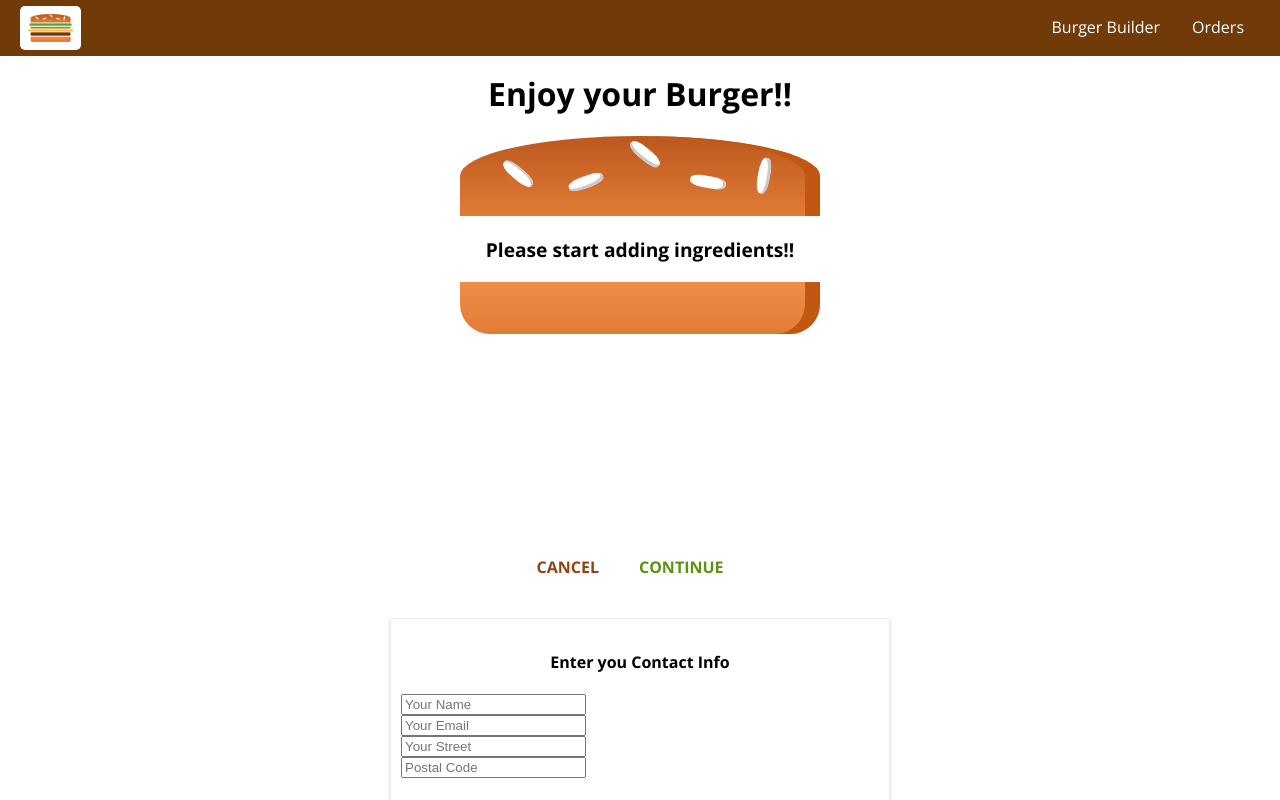
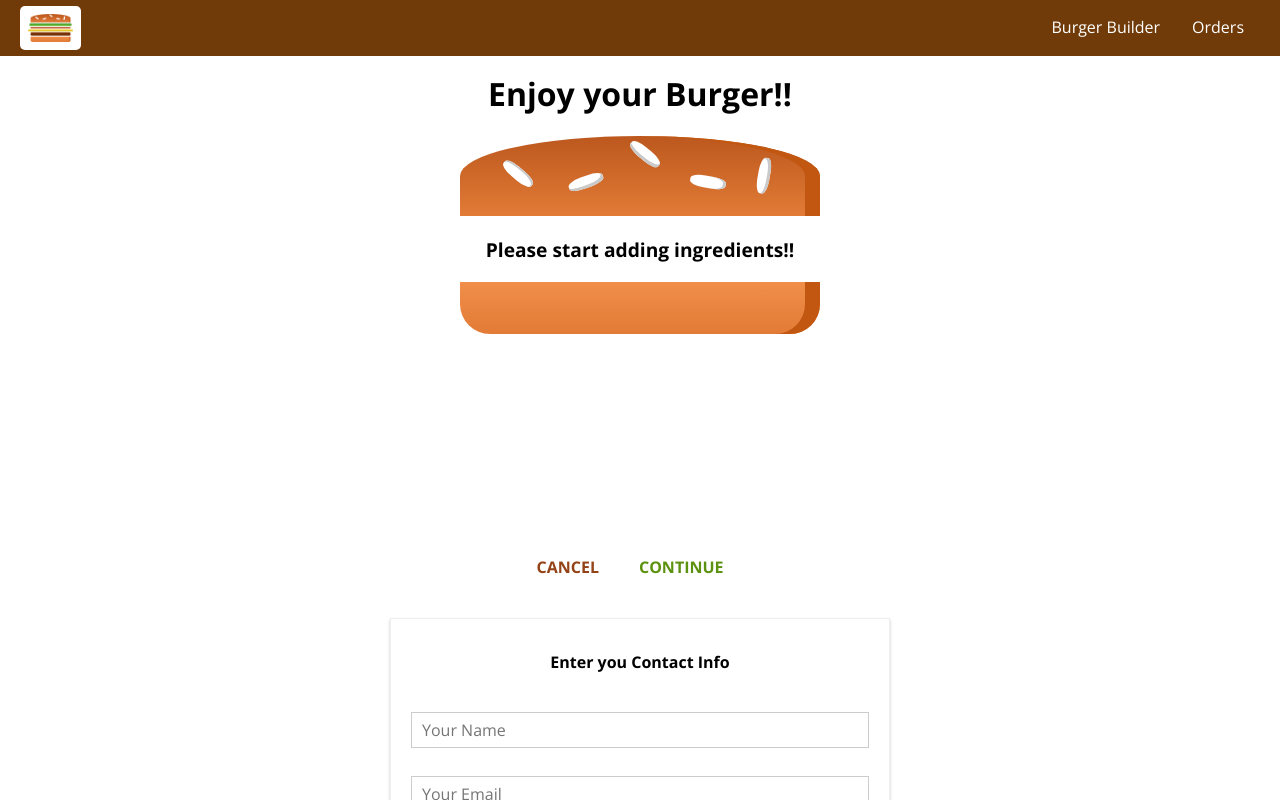
Before and after one commit to ColinKnecht/BurgerBuilder, a React app: page /checkout in a window 1280 px wide. Both pictures are taken after a click on the button "CONTINUE". Shown: the top 800 px of the page. Built offline with nearby package versions, Linux system fonts and the light colour scheme.

Commit message:
hooking up custom input attributes

```diff
--- a/src/components/UI/Input/Input.css
+++ b/src/components/UI/Input/Input.css
@@ -0,0 +1,27 @@
+.Input {
+    width: 100%;
+    padding: 10px;
+    box-sizing: border-box;
+}
+
+.Label {
+    font-weight: bold;
+    display: block;
+    margin-bottom: 8px;
+}
+
+.InputElement {
+    outline: none;
+    border: 1px solid #ccc;
+    background-color: white;
+    font: inherit;
+    padding: 6px 10px;
+    display: block;
+    width: 100%;
+    box-sizing: border-box;
+}
+
+.InputElement:focus {
+    outline: none;
+    background-color: #ccc;
+}
--- a/src/components/UI/Input/Input.js
+++ b/src/components/UI/Input/Input.js
@@ -1,2 +1,27 @@
 import React from 'react';
 import classes from './Input.css';
+
+const input = (props) => {
+    let inputElement = null;
+
+    switch (props.inputtype) {
+        case ('input'):
+            inputElement = <input className={classes.InputElement} {...props} />;
+            break;
+        case ('textarea') :
+            inputElement = <textarea className={classes.InputElement} {...props} />;
+            break;
+        default:
+            inputElement = <input className={classes.InputElement} {...props} />;
+    }
+
+
+    return (
+        <div className={classes.Input}>
+            <label className={classes.Label}>{props.label}</label>
+            {inputElement}
+        </div>
+    );
+};
+
+export default input;
--- a/src/containers/Checkout/ContactData/ContactData.css
+++ b/src/containers/Checkout/ContactData/ContactData.css
@@ -8,10 +8,6 @@
     box-sizing: border-box;
 }
 
-.Input {
-    display: block;
-}
-
 @media (min-width: 600px) {
     .ContactData {
         width: 500px;
--- a/src/containers/Checkout/ContactData/ContactData.js
+++ b/src/containers/Checkout/ContactData/ContactData.js
@@ -3,6 +3,7 @@
 import classes from './ContactData.css';
 import axios from '../../../axios-orders';
 import Spinner from '../../../components/UI/Spinner/Spinner';
+import Input from '../../../components/UI/Input/Input';
 
 class ContactData extends Component {
     state = {
@@ -45,10 +46,10 @@
     render () {
         let form = (
         <form>
-            <input className={classes.Input} type="text" name="name" placeholder="Your Name" />
-            <input className={classes.Input} type="email" name="email" placeholder="Your Email" />
-            <input className={classes.Input} type="text" name="street" placeholder="Your Street" />
-            <input className={classes.Input} type="text" name="postal" placeholder="Postal Code" />
+            <Input inputtype="input" type="text" name="name" placeholder="Your Name" />
+            <Input inputtype="input" type="email" name="email" placeholder="Your Email" />
+            <Input inputtype="input" type="text" name="street" placeholder="Your Street" />
+            <Input inputtype="input" type="text" name="postal" placeholder="Postal Code" />
             <Button btnType="Success" clicked={this.orderHandler}>ORDER</Button>
         </form>
         );
```
